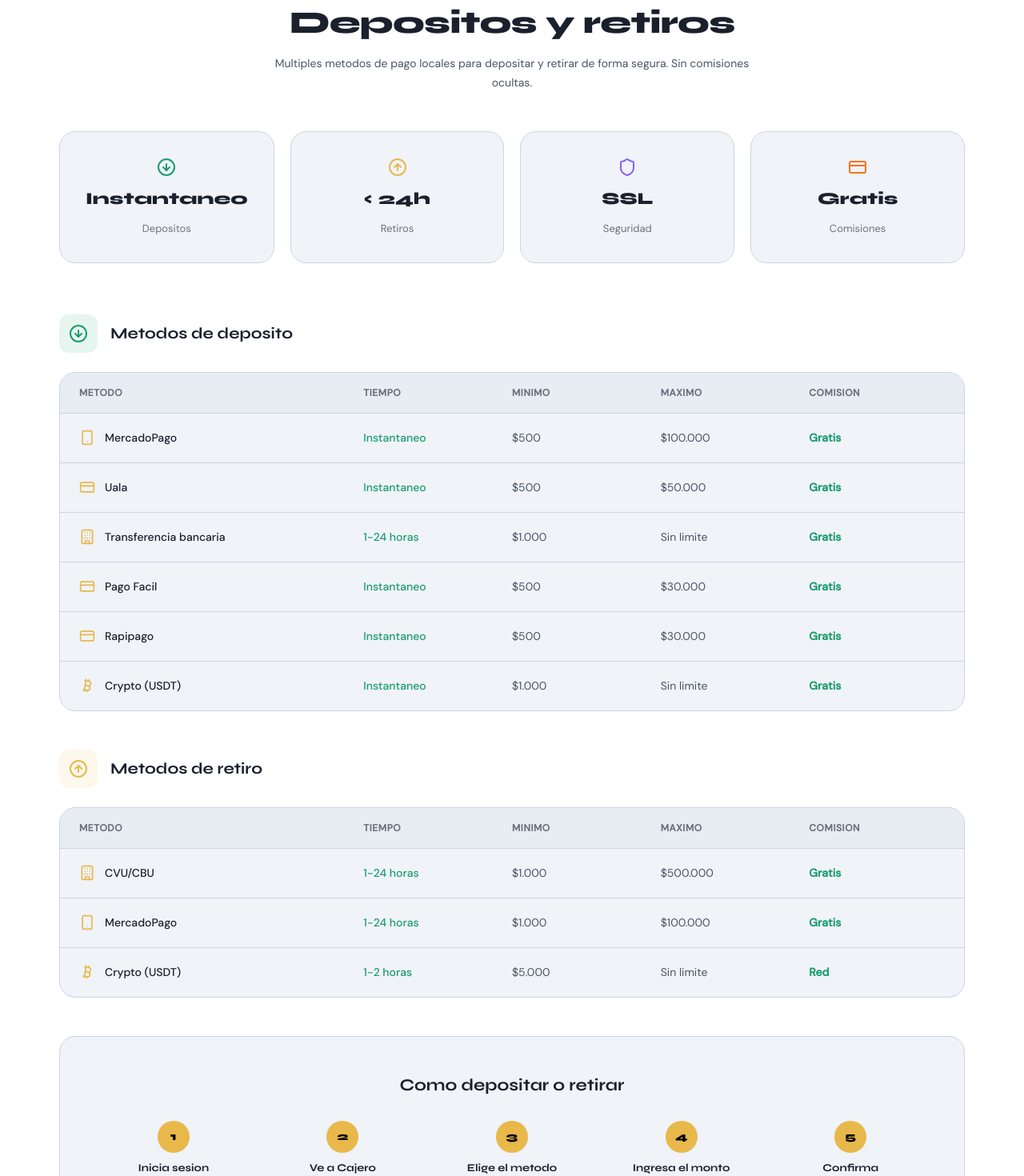
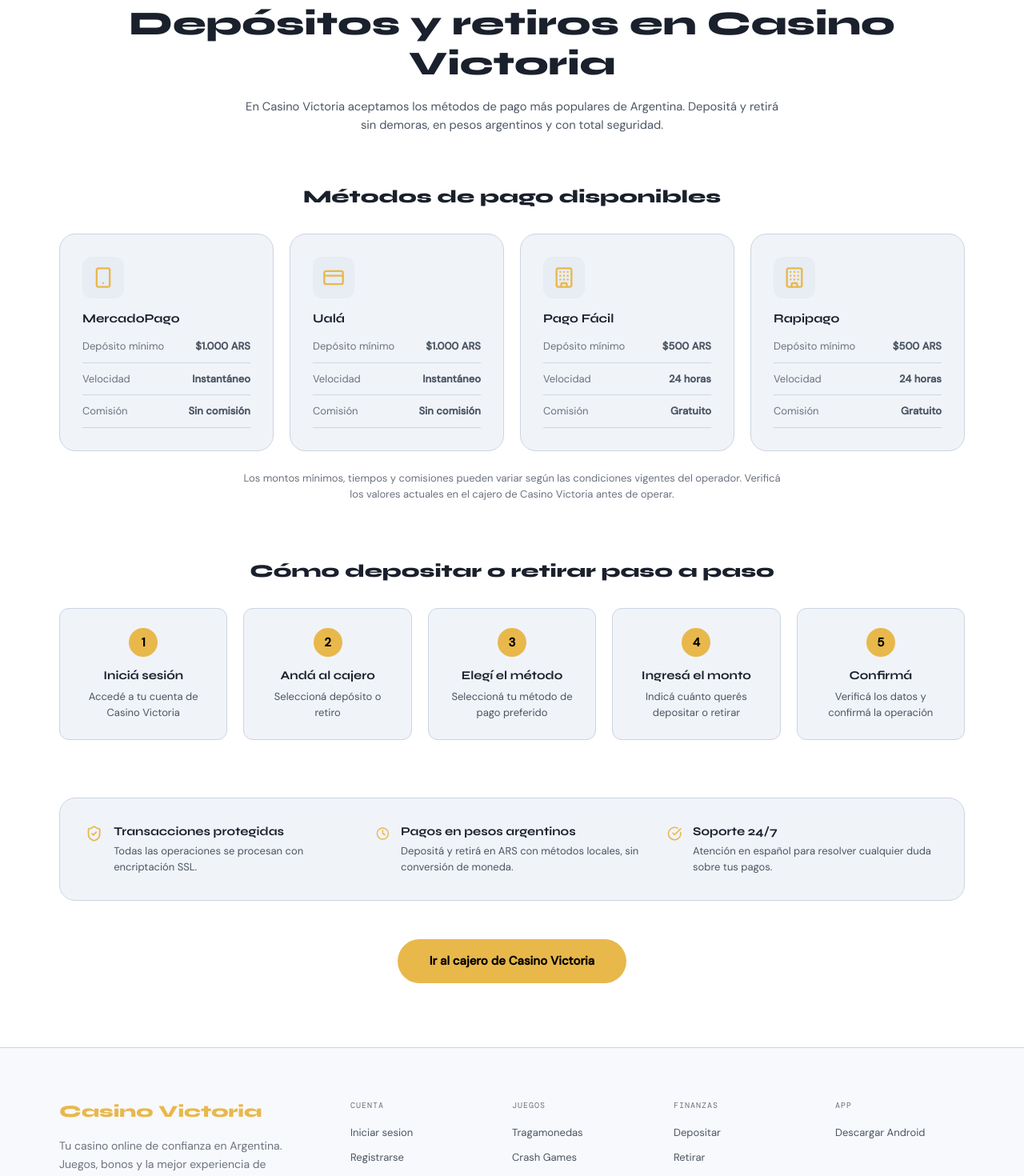
Before and after one commit to mav-rdt/bet30playar-project-setup, a Next.js app: page /finanzas in a window 1280 px wide. Shown: the part 140-1610 px from the top of the page at 80% size. Built offline with nearby package versions, Linux system fonts and the light colour scheme.

Commit message:
Update page.tsx

```diff
--- a/app/finanzas/page.tsx
+++ b/app/finanzas/page.tsx
@@ -1,133 +1,94 @@
+import type { Metadata } from 'next'
 import MonoBrandNav from '@/components/monobrand/MonoBrandNav'
 import MonoBrandFooter from '@/components/monobrand/MonoBrandFooter'
-import { ArrowDownCircle, ArrowUpCircle, Shield, Clock, CheckCircle, CreditCard, Building, Smartphone, Bitcoin } from 'lucide-react'
+import { getCurrentBrand, getHomeContent } from '@/lib/brand'
+import {
+  Smartphone, CreditCard, Building, Clock, CheckCircle, ShieldCheck,
+} from 'lucide-react'
 
-export const metadata = {
-  title: 'Depositos y Retiros - Bet30',
-  description: 'Metodos de pago disponibles para depositos y retiros en Bet30',
+// Icons per payment method name from _home.json
+const methodIcons: Record<string, React.ElementType> = {
+  'MercadoPago': Smartphone,
+  'Ualá':        CreditCard,
+  'Pago Fácil':  Building,
+  'Rapipago':    Building,
 }
 
-const depositMethods = [
-  { icon: Smartphone, name: 'MercadoPago', time: 'Instantaneo', min: '$500', max: '$100.000', fee: 'Gratis' },
-  { icon: CreditCard, name: 'Uala', time: 'Instantaneo', min: '$500', max: '$50.000', fee: 'Gratis' },
-  { icon: Building, name: 'Transferencia bancaria', time: '1-24 horas', min: '$1.000', max: 'Sin limite', fee: 'Gratis' },
-  { icon: CreditCard, name: 'Pago Facil', time: 'Instantaneo', min: '$500', max: '$30.000', fee: 'Gratis' },
-  { icon: CreditCard, name: 'Rapipago', time: 'Instantaneo', min: '$500', max: '$30.000', fee: 'Gratis' },
-  { icon: Bitcoin, name: 'Crypto (USDT)', time: 'Instantaneo', min: '$1.000', max: 'Sin limite', fee: 'Gratis' },
-]
+export async function generateMetadata(): Promise<Metadata> {
+  const brand = getCurrentBrand()
+  const content = getHomeContent()
+  const url = `https://${brand.affiliate_domain}`
 
-const withdrawMethods = [
-  { icon: Building, name: 'CVU/CBU', time: '1-24 horas', min: '$1.000', max: '$500.000', fee: 'Gratis' },
-  { icon: Smartphone, name: 'MercadoPago', time: '1-24 horas', min: '$1.000', max: '$100.000', fee: 'Gratis' },
-  { icon: Bitcoin, name: 'Crypto (USDT)', time: '1-2 horas', min: '$5.000', max: 'Sin limite', fee: 'Red' },
-]
-
-const steps = [
-  { title: 'Inicia sesion', desc: 'Accede a tu cuenta de Bet30' },
-  { title: 'Ve a Cajero', desc: 'Selecciona deposito o retiro' },
-  { title: 'Elige el metodo', desc: 'Selecciona tu metodo preferido' },
-  { title: 'Ingresa el monto', desc: 'Indica cuanto queres depositar/retirar' },
-  { title: 'Confirma', desc: 'Verifica los datos y confirma' },
-]
+  return {
+    title: `Depósitos y Retiros en ${brand.brand_name} - Métodos de Pago`,
+    description: content.payments.intro,
+    alternates: { canonical: `${url}/finanzas` },
+  }
+}
 
 export default function FinanzasPage() {
+  const brand = getCurrentBrand()
+  const content = getHomeContent()
+  const methods = content.payments.methods
+
+  const steps = [
+    { title: 'Iniciá sesión', desc: `Accedé a tu cuenta de ${brand.brand_name}` },
+    { title: 'Andá al cajero', desc: 'Seleccioná depósito o retiro' },
+    { title: 'Elegí el método', desc: 'Seleccioná tu método de pago preferido' },
+    { title: 'Ingresá el monto', desc: 'Indicá cuánto querés depositar o retirar' },
+    { title: 'Confirmá', desc: 'Verificá los datos y confirmá la operación' },
+  ]
+
   return (
     <>
       <MonoBrandNav />
       <main style={styles.main}>
         <div style={styles.container}>
           <div style={styles.header}>
-            <h1 style={styles.title}>Depositos y retiros</h1>
-            <p style={styles.subtitle}>
-              Multiples metodos de pago locales para depositar y retirar de forma segura. Sin comisiones ocultas.
-            </p>
-          </div>
-
-          <div style={styles.statsGrid}>
-            <div style={styles.statCard}>
-              <ArrowDownCircle size={24} style={{ color: 'var(--green)' }} />
-              <div style={styles.statValue}>Instantaneo</div>
-              <div style={styles.statLabel}>Depositos</div>
-            </div>
-            <div style={styles.statCard}>
-              <ArrowUpCircle size={24} style={{ color: 'var(--gold)' }} />
-              <div style={styles.statValue}>{'< 24h'}</div>
-              <div style={styles.statLabel}>Retiros</div>
-            </div>
-            <div style={styles.statCard}>
-              <Shield size={24} style={{ color: 'var(--accent-slot)' }} />
-              <div style={styles.statValue}>SSL</div>
-              <div style={styles.statLabel}>Seguridad</div>
-            </div>
-            <div style={styles.statCard}>
-              <CreditCard size={24} style={{ color: 'var(--orange)' }} />
-              <div style={styles.statValue}>Gratis</div>
-              <div style={styles.statLabel}>Comisiones</div>
-            </div>
+            <h1 style={styles.title}>Depósitos y retiros en {brand.brand_name}</h1>
+            <p style={styles.subtitle}>{content.payments.intro}</p>
           </div>
 
           <section style={styles.section}>
-            <div style={styles.sectionHeader}>
-              <div style={styles.sectionIcon}>
-                <ArrowDownCircle size={24} />
-              </div>
-              <h2 style={styles.sectionTitle}>Metodos de deposito</h2>
+            <h2 style={styles.sectionTitle}>Métodos de pago disponibles</h2>
+            <div style={styles.methodsGrid}>
+              {methods.map((method, index) => {
+                const Icon = methodIcons[method.name] ?? CreditCard
+                return (
+                  <div key={index} style={styles.methodCard}>
+                    <div style={styles.methodIcon}>
+                      <Icon size={28} />
+                    </div>
+                    <h3 style={styles.methodName}>{method.name}</h3>
+                    <div style={styles.methodDetails}>
+                      <div style={styles.methodDetail}>
+                        <span style={styles.detailLabel}>Depósito mínimo</span>
+                        <span style={styles.detailValue}>
+                          ${method.min_ars.toLocaleString('es-AR')} ARS
+                        </span>
+                      </div>
+                      <div style={styles.methodDetail}>
+                        <span style={styles.detailLabel}>Velocidad</span>
+                        <span style={styles.detailValue}>{method.speed}</span>
+                      </div>
+                      <div style={styles.methodDetail}>
+                        <span style={styles.detailLabel}>Comisión</span>
+                        <span style={styles.detailValue}>{method.fee_label}</span>
+                      </div>
+                    </div>
+                  </div>
+                )
+              })}
             </div>
-            <div style={styles.methodsTable}>
-              <div style={styles.tableHeader}>
-                <span>Metodo</span>
-                <span>Tiempo</span>
-                <span>Minimo</span>
-                <span>Maximo</span>
-                <span>Comision</span>
-              </div>
-              {depositMethods.map((method, index) => (
-                <div key={index} style={styles.tableRow}>
-                  <div style={styles.methodName}>
-                    <method.icon size={20} style={{ color: 'var(--gold)' }} />
-                    <span>{method.name}</span>
-                  </div>
-                  <span style={styles.methodTime}>{method.time}</span>
-                  <span>{method.min}</span>
-                  <span>{method.max}</span>
-                  <span style={styles.methodFree}>{method.fee}</span>
-                </div>
-              ))}
-            </div>
+            <p style={styles.methodsNote}>
+              Los montos mínimos, tiempos y comisiones pueden variar según las condiciones
+              vigentes del operador. Verificá los valores actuales en el cajero de{' '}
+              {brand.brand_name} antes de operar.
+            </p>
           </section>
 
           <section style={styles.section}>
-            <div style={styles.sectionHeader}>
-              <div style={{ ...styles.sectionIcon, background: 'var(--gold-dim)', color: 'var(--gold)' }}>
-                <ArrowUpCircle size={24} />
-              </div>
-              <h2 style={styles.sectionTitle}>Metodos de retiro</h2>
-            </div>
-            <div style={styles.methodsTable}>
-              <div style={styles.tableHeader}>
-                <span>Metodo</span>
-                <span>Tiempo</span>
-                <span>Minimo</span>
-                <span>Maximo</span>
-                <span>Comision</span>
-              </div>
-              {withdrawMethods.map((method, index) => (
-                <div key={index} style={styles.tableRow}>
-                  <div style={styles.methodName}>
-                    <method.icon size={20} style={{ color: 'var(--gold)' }} />
-                    <span>{method.name}</span>
-                  </div>
-                  <span style={styles.methodTime}>{method.time}</span>
-                  <span>{method.min}</span>
-                  <span>{method.max}</span>
-                  <span style={styles.methodFree}>{method.fee}</span>
-                </div>
-              ))}
-            </div>
-          </section>
-
-          <section style={styles.howToSection}>
-            <h2 style={styles.howToTitle}>Como depositar o retirar</h2>
+            <h2 style={styles.sectionTitle}>Cómo depositar o retirar paso a paso</h2>
             <div style={styles.stepsGrid}>
               {steps.map((step, index) => (
                 <div key={index} style={styles.stepCard}>
@@ -139,27 +100,46 @@ export default function FinanzasPage() {
             </div>
           </section>
 
-          <section style={styles.faqSection}>
-            <h2 style={styles.faqTitle}>Preguntas frecuentes</h2>
-            <div style={styles.faqGrid}>
-              <div style={styles.faqCard}>
-                <h3 style={styles.faqQuestion}>Cuanto tarda un retiro?</h3>
-                <p style={styles.faqAnswer}>Los retiros se procesan en menos de 24 horas habiles. Los retiros en crypto pueden ser mas rapidos.</p>
+          <section style={styles.trustSection}>
+            <div style={styles.trustItem}>
+              <ShieldCheck size={24} style={{ color: 'var(--gold)' }} />
+              <div>
+                <h3 style={styles.trustTitle}>Transacciones protegidas</h3>
+                <p style={styles.trustDesc}>
+                  Todas las operaciones se procesan con encriptación SSL.
+                </p>
               </div>
-              <div style={styles.faqCard}>
-                <h3 style={styles.faqQuestion}>Hay comisiones?</h3>
-                <p style={styles.faqAnswer}>No cobramos comisiones por depositos ni retiros. Solo los retiros en crypto tienen el costo de la red.</p>
+            </div>
+            <div style={styles.trustItem}>
+              <Clock size={24} style={{ color: 'var(--gold)' }} />
+              <div>
+                <h3 style={styles.trustTitle}>Pagos en pesos argentinos</h3>
+                <p style={styles.trustDesc}>
+                  Depositá y retirá en ARS con métodos locales, sin conversión de moneda.
+                </p>
               </div>
-              <div style={styles.faqCard}>
-                <h3 style={styles.faqQuestion}>Cual es el minimo para retirar?</h3>
-                <p style={styles.faqAnswer}>El monto minimo de retiro es de $1.000 ARS para la mayoria de los metodos.</p>
-              </div>
-              <div style={styles.faqCard}>
-                <h3 style={styles.faqQuestion}>Necesito verificar mi cuenta?</h3>
-                <p style={styles.faqAnswer}>Si, para retirar necesitas completar la verificacion KYC. Es un proceso simple y rapido.</p>
+            </div>
+            <div style={styles.trustItem}>
+              <CheckCircle size={24} style={{ color: 'var(--gold)' }} />
+              <div>
+                <h3 style={styles.trustTitle}>Soporte 24/7</h3>
+                <p style={styles.trustDesc}>
+                  Atención en español para resolver cualquier duda sobre tus pagos.
+                </p>
               </div>
             </div>
           </section>
+
+          <div style={styles.ctaWrap}>
+            <a
+              href={brand.affiliate_url}
+              target="_blank"
+              rel="noopener noreferrer nofollow sponsored"
+              style={styles.ctaButton}
+            >
+              Ir al cajero de {brand.brand_name}
+            </a>
+          </div>
         </div>
       </main>
       <MonoBrandFooter />
@@ -170,6 +150,7 @@ export default function FinanzasPage() {
 const styles = {
   main: {
     padding: '80px 0',
+    minHeight: '80vh',
   },
   container: {
     maxWidth: '1180px',
@@ -178,191 +159,160 @@ const styles = {
   },
   header: {
     textAlign: 'center' as const,
-    marginBottom: '48px',
+    marginBottom: '64px',
   },
   title: {
     fontFamily: 'var(--font-syne)',
-    fontSize: 'clamp(2rem, 4vw, 2.8rem)',
+    fontSize: 'clamp(2.2rem, 5vw, 3rem)',
     fontWeight: 800,
     marginBottom: '16px',
-    letterSpacing: '-0.02em',
   },
   subtitle: {
-    fontSize: '1rem',
+    fontSize: '1.05rem',
     color: 'var(--gray-1)',
-    lineHeight: 1.7,
-    maxWidth: '600px',
+    maxWidth: '680px',
     margin: '0 auto',
+    lineHeight: 1.6,
   },
-  statsGrid: {
+  section: {
+    marginBottom: '72px',
+  },
+  sectionTitle: {
+    fontFamily: 'var(--font-syne)',
+    fontSize: '1.6rem',
+    fontWeight: 800,
+    marginBottom: '32px',
+    textAlign: 'center' as const,
+  },
+  methodsGrid: {
     display: 'grid',
-    gridTemplateColumns: 'repeat(4, 1fr)',
+    gridTemplateColumns: 'repeat(auto-fit, minmax(240px, 1fr))',
     gap: '20px',
-    marginBottom: '64px',
-  } as React.CSSProperties,
-  statCard: {
-    display: 'flex',
-    flexDirection: 'column' as const,
-    alignItems: 'center',
-    gap: '12px',
-    padding: '32px',
+  },
+  methodCard: {
+    padding: '28px',
     borderRadius: 'var(--r-lg)',
     border: '1px solid var(--gray-3)',
     background: 'var(--surface-2)',
-    textAlign: 'center' as const,
   },
-  statValue: {
+  methodIcon: {
+    display: 'inline-flex',
+    alignItems: 'center',
+    justifyContent: 'center',
+    width: '52px',
+    height: '52px',
+    borderRadius: 'var(--r-md)',
+    background: 'var(--surface-3)',
+    color: 'var(--gold)',
+    marginBottom: '16px',
+  },
+  methodName: {
     fontFamily: 'var(--font-syne)',
-    fontSize: '1.5rem',
-    fontWeight: 800,
+    fontSize: '1.1rem',
+    fontWeight: 700,
+    marginBottom: '16px',
   },
-  statLabel: {
+  methodDetails: {
+    display: 'flex',
+    flexDirection: 'column' as const,
+    gap: '10px',
+  },
+  methodDetail: {
+    display: 'flex',
+    justifyContent: 'space-between',
+    fontSize: '13px',
+    paddingBottom: '10px',
+    borderBottom: '1px solid var(--gray-3)',
+  },
+  detailLabel: {
+    color: 'var(--gray-2)',
+  },
+  detailValue: {
+    fontWeight: 600,
+    color: 'var(--gray-1)',
+    textAlign: 'right' as const,
+  },
+  methodsNote: {
     fontSize: '13px',
     color: 'var(--gray-2)',
-  },
-  section: {
-    marginBottom: '48px',
-  },
-  sectionHeader: {
-    display: 'flex',
-    alignItems: 'center',
-    gap: '16px',
-    marginBottom: '24px',
-  },
-  sectionIcon: {
-    display: 'flex',
-    alignItems: 'center',
-    justifyContent: 'center',
-    width: '48px',
-    height: '48px',
-    borderRadius: 'var(--r-md)',
-    background: 'var(--green-dim)',
-    color: 'var(--green)',
-  },
-  sectionTitle: {
-    fontFamily: 'var(--font-syne)',
-    fontSize: '1.4rem',
-    fontWeight: 700,
-  },
-  methodsTable: {
-    borderRadius: 'var(--r-lg)',
-    border: '1px solid var(--gray-3)',
-    background: 'var(--surface-2)',
-    overflow: 'hidden',
-  },
-  tableHeader: {
-    display: 'grid',
-    gridTemplateColumns: '2fr 1fr 1fr 1fr 1fr',
-    gap: '16px',
-    padding: '16px 24px',
-    background: 'var(--surface-3)',
-    fontSize: '12px',
-    fontWeight: 600,
-    color: 'var(--gray-2)',
-    textTransform: 'uppercase' as const,
-    letterSpacing: '0.05em',
-  } as React.CSSProperties,
-  tableRow: {
-    display: 'grid',
-    gridTemplateColumns: '2fr 1fr 1fr 1fr 1fr',
-    gap: '16px',
-    padding: '20px 24px',
-    borderTop: '1px solid var(--gray-3)',
-    alignItems: 'center',
-    fontSize: '14px',
-    color: 'var(--gray-1)',
-  } as React.CSSProperties,
-  methodName: {
-    display: 'flex',
-    alignItems: 'center',
-    gap: '12px',
-    fontWeight: 500,
-    color: 'var(--white)',
-  },
-  methodTime: {
-    color: 'var(--green)',
-    fontWeight: 500,
-  },
-  methodFree: {
-    color: 'var(--green)',
-    fontWeight: 600,
-  },
-  howToSection: {
-    padding: '48px',
-    borderRadius: 'var(--r-lg)',
-    border: '1px solid var(--gray-3)',
-    background: 'var(--surface-2)',
-    marginBottom: '48px',
     textAlign: 'center' as const,
-  },
-  howToTitle: {
-    fontFamily: 'var(--font-syne)',
-    fontSize: '1.5rem',
-    fontWeight: 700,
-    marginBottom: '32px',
+    marginTop: '24px',
+    maxWidth: '680px',
+    marginLeft: 'auto',
+    marginRight: 'auto',
+    lineHeight: 1.6,
   },
   stepsGrid: {
     display: 'grid',
-    gridTemplateColumns: 'repeat(5, 1fr)',
-    gap: '24px',
-  } as React.CSSProperties,
+    gridTemplateColumns: 'repeat(auto-fit, minmax(180px, 1fr))',
+    gap: '20px',
+  },
   stepCard: {
+    padding: '24px',
+    borderRadius: 'var(--r-md)',
+    border: '1px solid var(--gray-3)',
+    background: 'var(--surface-2)',
     textAlign: 'center' as const,
   },
   stepNumber: {
     display: 'inline-flex',
     alignItems: 'center',
     justifyContent: 'center',
-    width: '40px',
-    height: '40px',
+    width: '36px',
+    height: '36px',
     borderRadius: '50%',
     background: 'var(--gold)',
     color: '#000',
-    fontFamily: 'var(--font-syne)',
-    fontSize: '1rem',
-    fontWeight: 800,
-    marginBottom: '12px',
+    fontWeight: 700,
+    fontSize: '15px',
+    marginBottom: '14px',
   },
   stepTitle: {
-    fontFamily: 'var(--font-syne)',
-    fontSize: '0.95rem',
+    fontSize: '15px',
     fontWeight: 700,
-    marginBottom: '4px',
+    marginBottom: '8px',
   },
   stepDesc: {
     fontSize: '13px',
-    color: 'var(--gray-2)',
+    color: 'var(--gray-1)',
+    lineHeight: 1.5,
   },
-  faqSection: {
-    textAlign: 'center' as const,
-  },
-  faqTitle: {
-    fontFamily: 'var(--font-syne)',
-    fontSize: '1.5rem',
-    fontWeight: 700,
-    marginBottom: '32px',
-  },
-  faqGrid: {
+  trustSection: {
     display: 'grid',
-    gridTemplateColumns: 'repeat(2, 1fr)',
-    gap: '20px',
-    textAlign: 'left' as const,
-  } as React.CSSProperties,
-  faqCard: {
-    padding: '24px',
+    gridTemplateColumns: 'repeat(auto-fit, minmax(260px, 1fr))',
+    gap: '24px',
+    padding: '32px',
     borderRadius: 'var(--r-lg)',
     border: '1px solid var(--gray-3)',
     background: 'var(--surface-2)',
+    marginBottom: '48px',
   },
-  faqQuestion: {
-    fontFamily: 'var(--font-syne)',
-    fontSize: '1rem',
+  trustItem: {
+    display: 'flex',
+    gap: '14px',
+    alignItems: 'flex-start',
+  },
+  trustTitle: {
+    fontSize: '15px',
     fontWeight: 700,
-    marginBottom: '8px',
+    marginBottom: '6px',
   },
-  faqAnswer: {
-    fontSize: '14px',
+  trustDesc: {
+    fontSize: '13px',
     color: 'var(--gray-1)',
-    lineHeight: 1.6,
+    lineHeight: 1.5,
+  },
+  ctaWrap: {
+    textAlign: 'center' as const,
+  },
+  ctaButton: {
+    display: 'inline-block',
+    padding: '16px 40px',
+    borderRadius: '999px',
+    background: 'var(--gold)',
+    color: '#000',
+    fontSize: '15px',
+    fontWeight: 700,
+    textDecoration: 'none',
   },
 }
```
